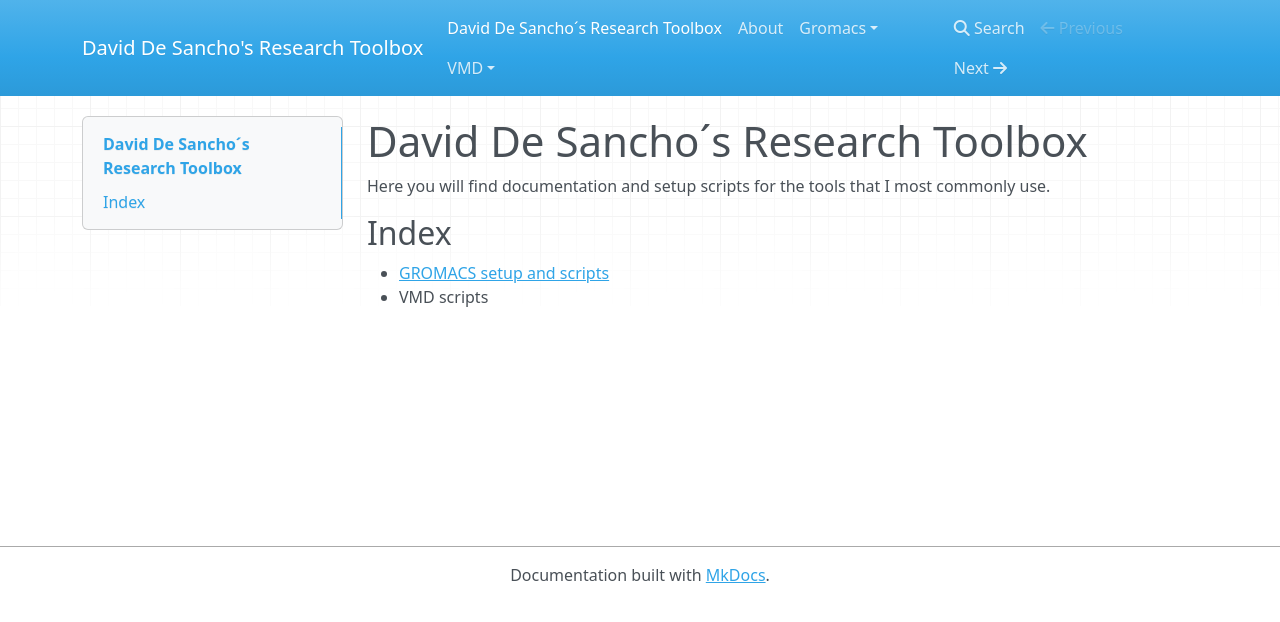
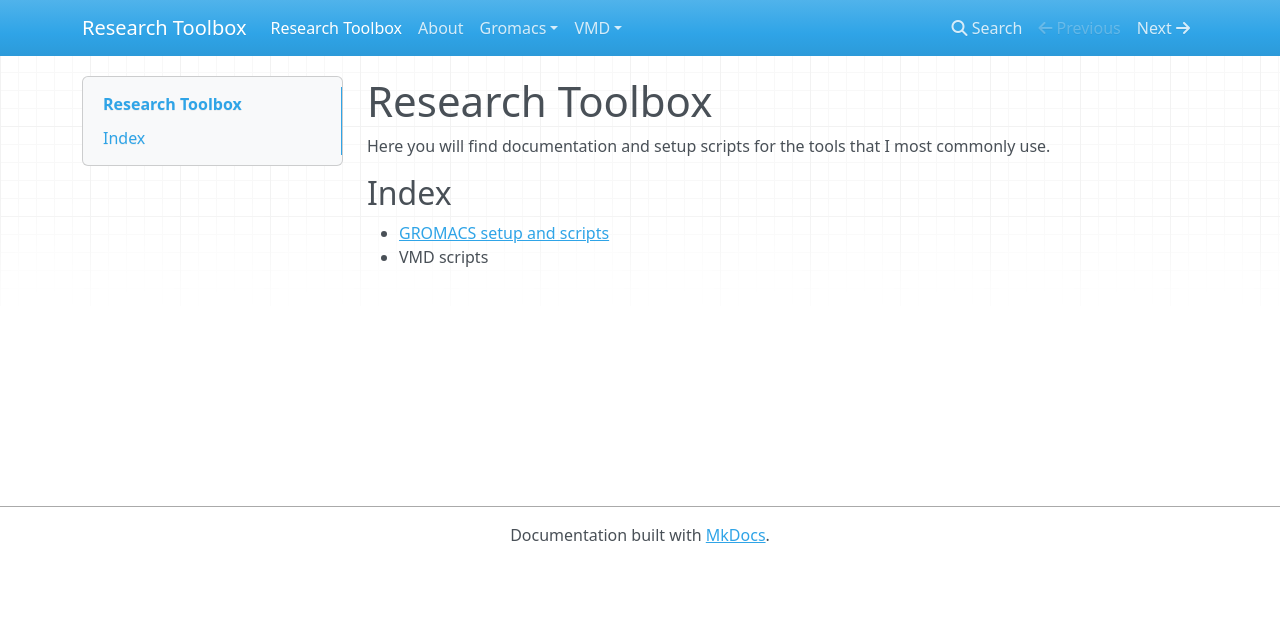
Before and after one commit to BioKT/ResDocs, an MkDocs documentation site: the page built from docs/index.md, in a window 1280 px wide. Shown: the top 622 px of the page. Built offline with MkDocs 1.6.1, drawn with Linux system fonts in a browser that asks for light colours; nearby versions of some CDN libraries.

Commit message:
trying to make things look OK

```diff
--- a/docs/index.md
+++ b/docs/index.md
@@ -1,4 +1,4 @@
-# David De Sancho´s Research Toolbox
+# Research Toolbox
 
 Here you will find documentation and setup scripts for the
 tools that I most commonly use.
--- a/mkdocs.yml
+++ b/mkdocs.yml
@@ -1 +1 @@
-site_name : David De Sancho's Research Toolbox
+site_name : Research Toolbox
```
